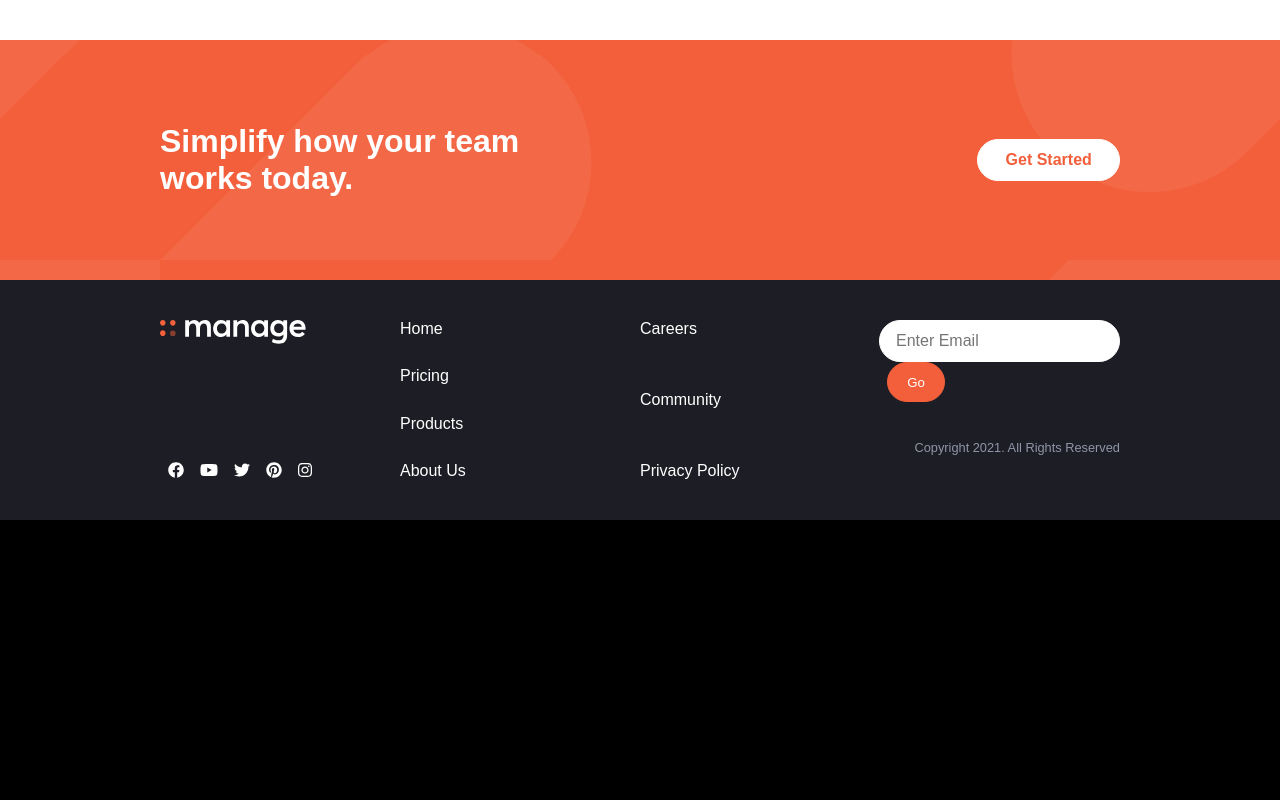
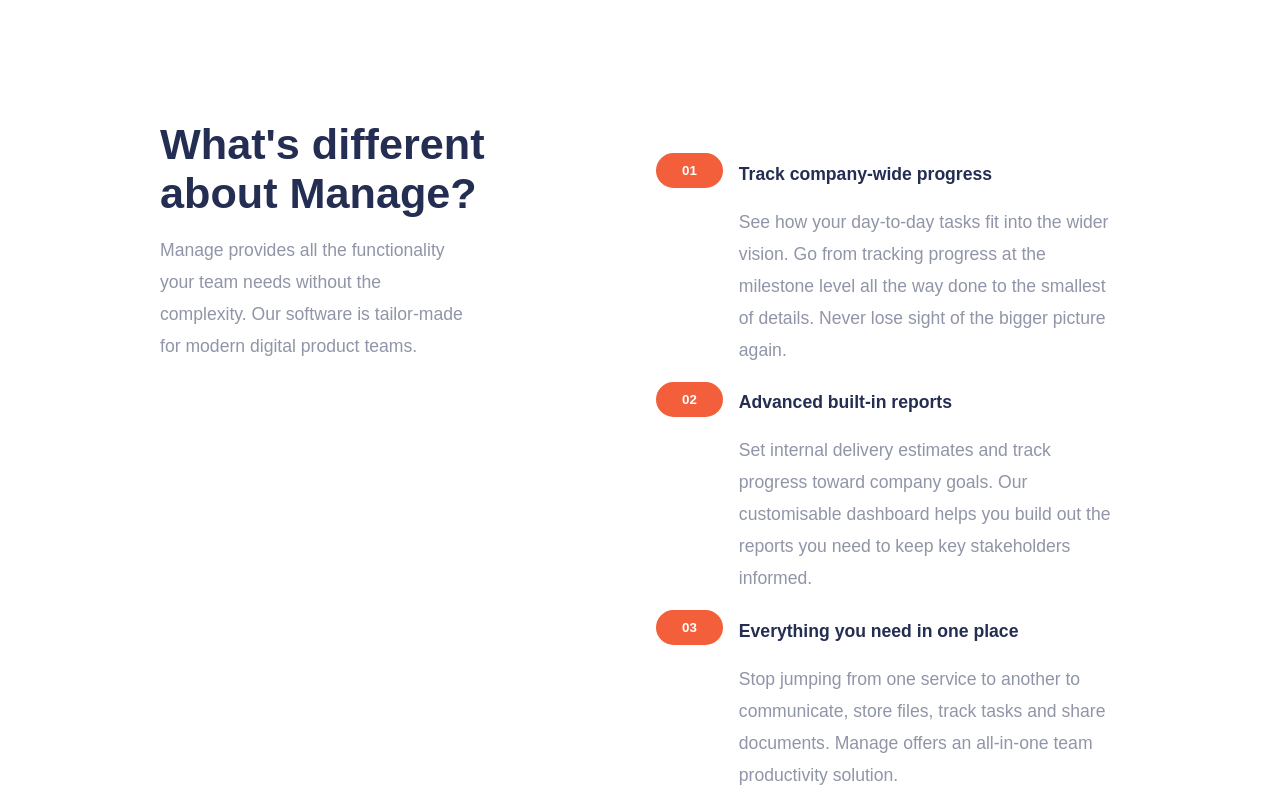
Before and after one commit to Medici305/Manage-Landing-Page, a React (Create React App) app: page / in a window 1280 px wide. Shown: the part 720-1520 px from the top of the page. Before the commit the page ends 1240 px from the top, so only its background shows below. Built offline with nearby package versions, Linux system fonts and the light colour scheme; a web font is replaced by a local one.

Commit message:
4. Difference section desktop.

```diff
--- a/src/components/BetterProduct.js
+++ b/src/components/BetterProduct.js
@@ -13,9 +13,9 @@ const BetterProduct = () => {
                     to plan day-to-day tasks while keeping the
                     larger team goals in view.
                 </p>
-                <Button2>
+                <Button3>
                     Get Started
-                </Button2>
+                </Button3>
             </Container>
             <Container>
                 <img src={illustration} alt="diagram" />
@@ -53,4 +53,9 @@ const Container = styled.div`
     }
 `;
 
+const Button3 = styled(Button2)`
+    margin: 1rem 0rem;
+`;
+
+
 export default BetterProduct;
--- /dev/null
+++ b/src/components/Difference.js
@@ -0,0 +1,111 @@
+import React from 'react';
+import styled from 'styled-components';
+
+const Difference = () => {
+    return (
+        <Different>
+            <Box>
+                <h3>What's different about Manage?</h3>
+                <Text>
+                    Manage provides all the functionality your
+                    team needs without the complexity. Our software is
+                    tailor-made for modern digital product teams.
+                </Text>
+            </Box>
+            <Box2>
+                <Card>
+                    <Number>
+                        <button>
+                            01
+                        </button>
+                    </Number>
+                    <div className="des">
+                        <Title>Track company-wide progress </Title>
+                        <p>
+                            See how your day-to-day tasks fit into the wider vision.
+                            Go from tracking progress at the milestone level all the way done to the smallest of details.
+                            Never lose sight of the bigger picture again.
+                        </p>
+                    </div>
+                </Card>
+                <Card>
+                    <Number>
+                        <button>
+                            02
+                        </button>
+                    </Number>
+                    <div className="des">
+                        <Title>Advanced built-in reports </Title>
+                        <p>
+                            Set internal delivery estimates and track progress toward company goals.
+                            Our customisable dashboard helps you build out the reports you need to keep key stakeholders informed.
+                        </p>
+                    </div>
+                </Card>
+                <Card>
+                    <Number>
+                        <button>
+                            03
+                        </button>
+                    </Number>
+                    <div className="des">
+                        <Title>Everything you need in one place </Title>
+                        <p>
+                            Stop jumping from one service to another to communicate, store files, track tasks and share documents.
+                            Manage offers an all-in-one team productivity solution.
+                        </p>
+                    </div>
+                </Card>
+            </Box2>
+        </Different>
+    )
+}
+
+const Different = styled.div`
+    height: 110vh;
+    background: #fff;
+    padding: 4rem 10rem;
+    display: flex;
+`;
+
+const Box = styled.div`
+    flex: 1;
+    margin-top: 1rem;
+`;
+
+const Box2 = styled(Box)`
+    display: flex;
+    flex-direction: column;
+    justify-content: center;
+    margin-top: 0rem;
+`;
+
+const Text = styled.p`
+    width: 65%;
+`;
+
+const Card = styled.div`
+    display: flex;
+`;
+
+const Title = styled.p`
+    color: hsl(228, 39%, 23%);
+    padding-bottom: 0rem;
+    padding-top: .3rem;
+    font-weight: 700;
+`;
+
+const Number = styled.div`
+    button {
+        border: none;
+        background: hsl(12, 88%, 59%);
+        border: 2px solid hsl(12, 88%, 59%);
+        color: #fff;
+        border-radius: 2rem;
+        padding: .5rem 1.5rem;
+        font-weight: 700;
+        margin: 0rem 1rem;
+    }
+`;
+
+export default Difference;
--- a/src/components/GlobalStyle.js
+++ b/src/components/GlobalStyle.js
@@ -18,6 +18,12 @@ const GlobalStyle = createGlobalStyle`
         padding: 1rem 0rem;
         line-height: 2rem;
     }
+
+    h3 {
+        font-size: 2.7rem;
+        color: hsl(228, 39%, 23%);
+        width: 80%;
+    }
 `;
 
 
--- a/src/pages/Home.js
+++ b/src/pages/Home.js
@@ -1,11 +1,13 @@
 import React from 'react';
 import Advert from '../components/Advert';
 import BetterProduct from '../components/BetterProduct';
+import Difference from '../components/Difference';
 
 const Home = () => {
     return (
         <div>
             <BetterProduct />
+            <Difference />
             <Advert />
         </div>
     )
```
Also changed, not shown: 1 other file (tests, documents, lock files or other folders).
